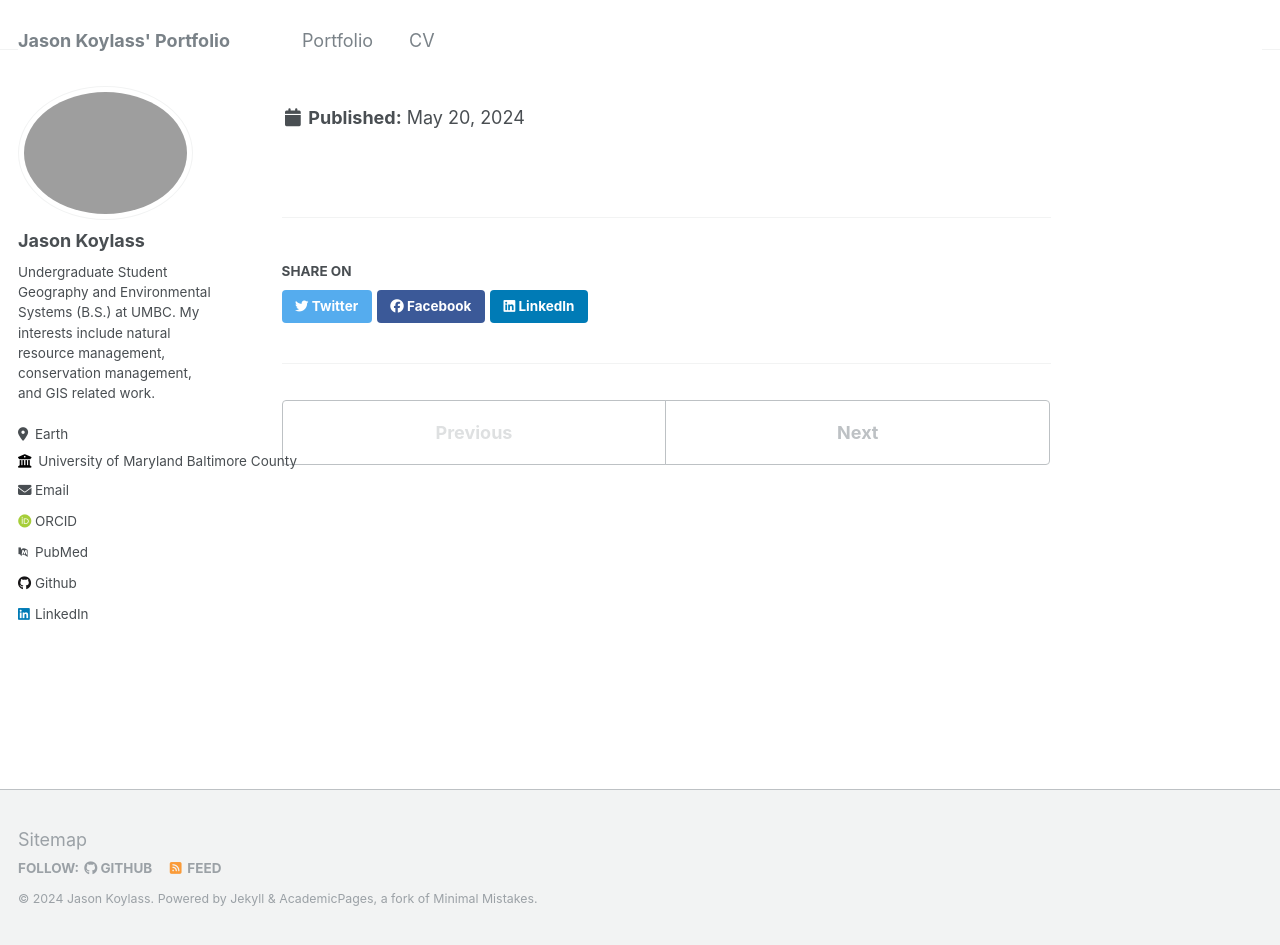
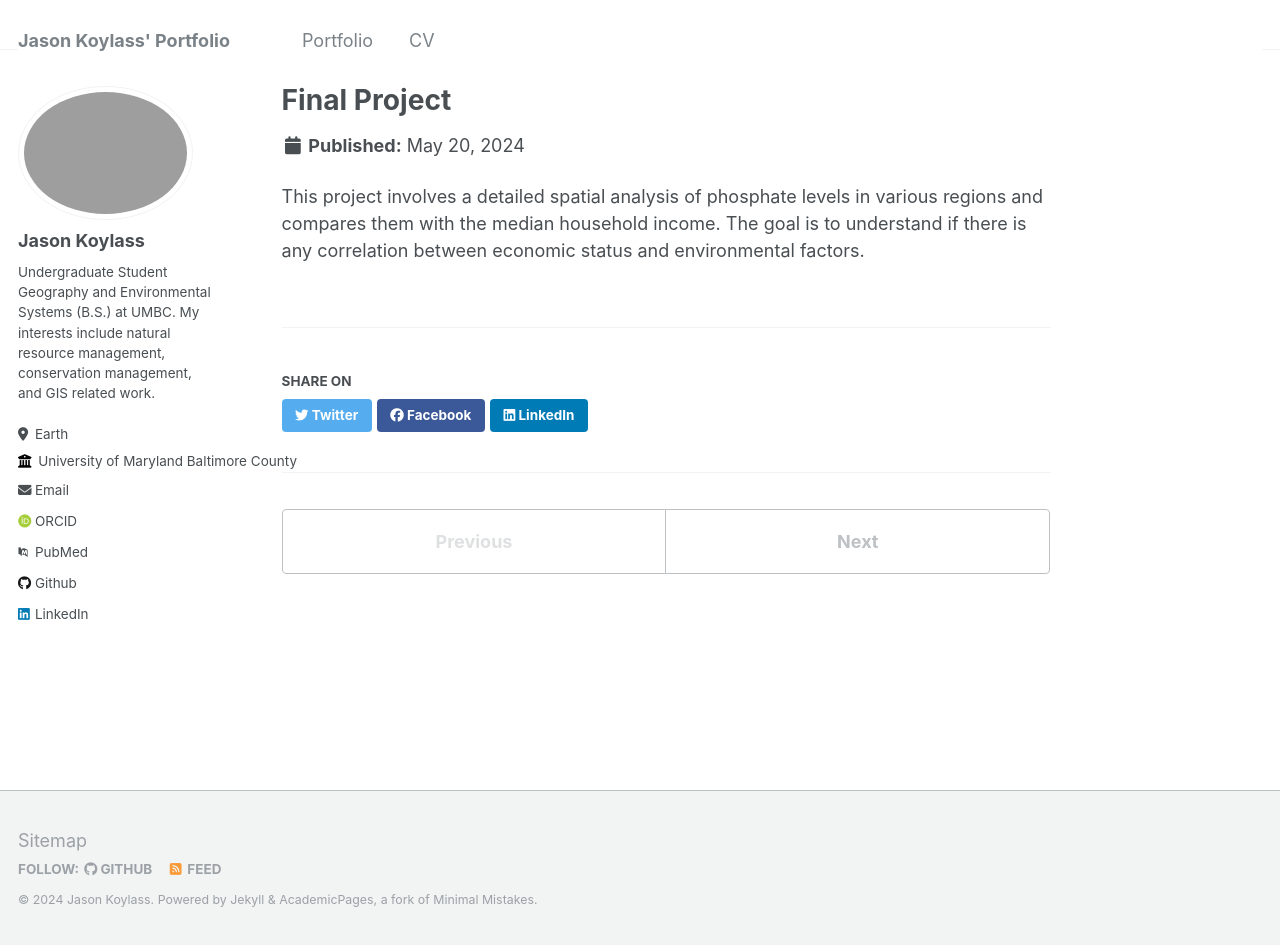
Before and after one commit to Jkoy592/Jkoy592.github.io, a Jekyll site: the page built from _portfolio/Final_project.html, in a window 1280 px wide and 945 px high. Built offline with Jekyll 4.4.1, drawn with Linux system fonts in a browser that asks for light colours; some web fonts are replaced; some of the changed lines change nothing that is shown.

Commit message:
Update Final_project.html

```diff
--- a/_portfolio/Final_project.html
+++ b/_portfolio/Final_project.html
@@ -1,13 +1,6 @@
 ---
 title: "Final Project"
 excerpt: "Spatial Analysis of Median Household Income vs Phosphate Levels Among Tracts in Florida  <br/><img src='/images/bivariate_map.PNG'>"
-excerpt: "Spatial Analysis of Median Household Income vs Phosphate Levels Among Tracts in Florida <br/><img src='/images/clustering.PNG'>"
-
-<div class="portfolio-item">
-  <h2>Final Project</h2>
-  <h3>Spatial Analysis of Phosphate Levels vs Median Household Income</h3>
-  <p>This project involves a detailed spatial analysis of phosphate levels in various regions and compares them with the median household income. The goal is to understand if there is any correlation between economic status and environmental factors.</p>
-  <img src="path_to_your_image.jpg" alt="Phosphate Levels vs Median Household Income">
-</div>
 collection: portfolio
 ---
+This project involves a detailed spatial analysis of phosphate levels in various regions and compares them with the median household income. The goal is to understand if there is any correlation between economic status and environmental factors.
```
